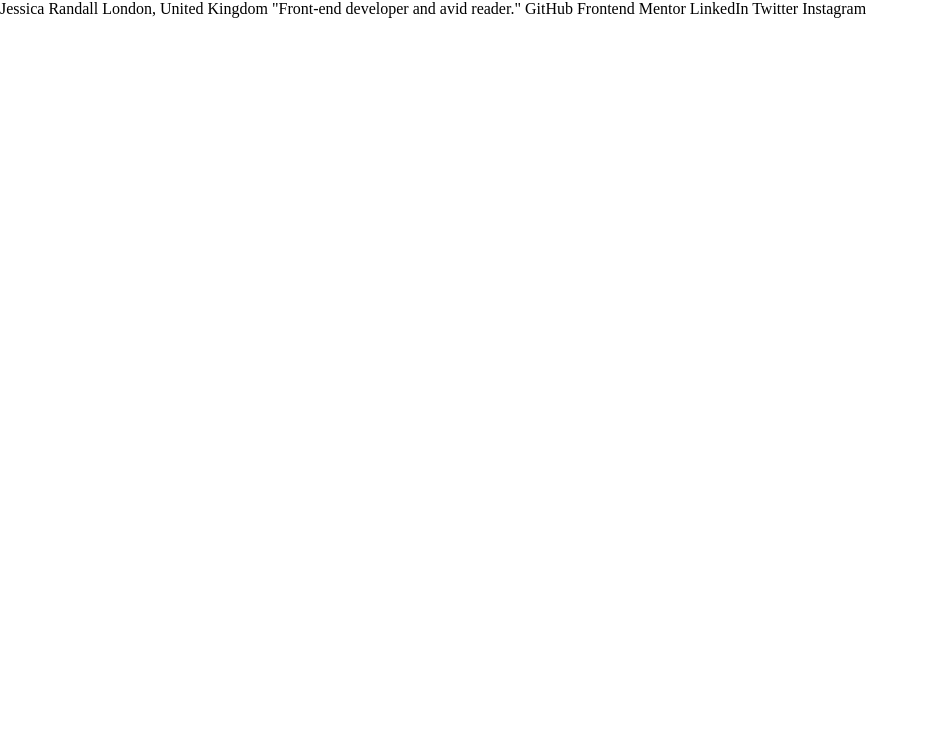
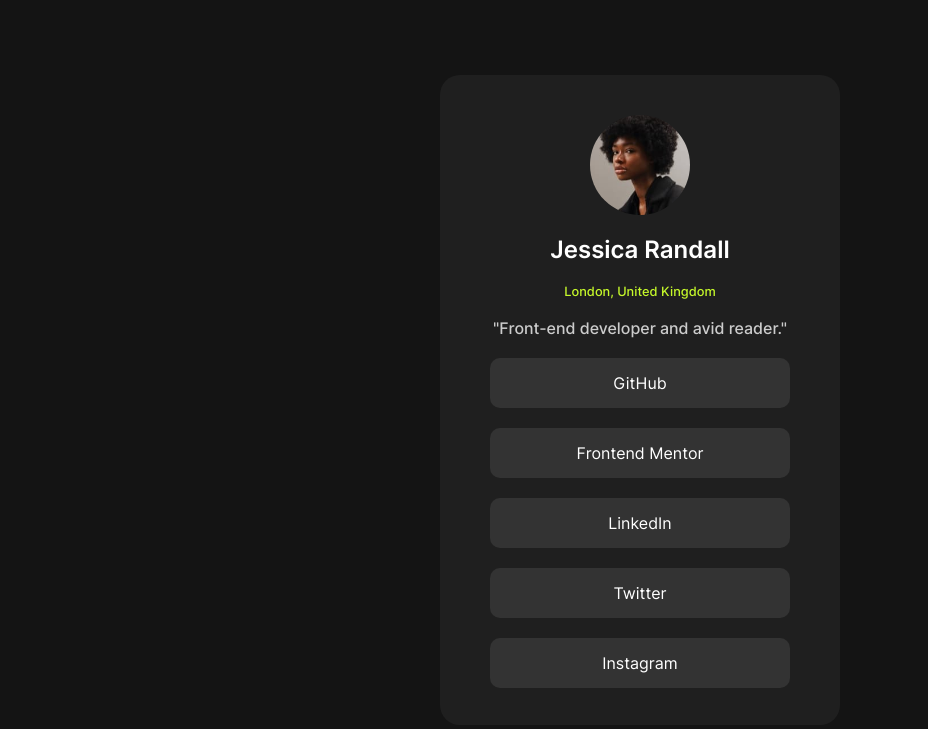
Before and after one commit to anaClarissi/social-links-pofile, a plain HTML site: page index.html in a window 1280 px wide. Shown: the whole page, without its empty margins (0-928 px from the left). Drawn offline with Linux system fonts and the light colour scheme.

Commit message:
finished project

```diff
--- a/assets/css/style.css
+++ b/assets/css/style.css
@@ -1,9 +1,17 @@
+@font-face {
+    font-family: 'Inter';
+    src: url('../fonts/Inter-VariableFont_slnt\,wght.ttf') format('truetype');
+}
+
 :root {
 
     --color-primary-01: #141414;
     --color-primary-02: hsl(0, 0%, 12%);
     --color-primary-03: hsl(0, 0%, 20%);
     --color-primary-04: hsl(75, 94%, 57%);
+    --color-primary-05: #cccccc;
+
+    --font-primary-01: 'Inter', sans-serif;
 
 }
 
@@ -11,4 +19,82 @@
     margin: 0;
     padding: 0;
     box-sizing: border-box;
+    font-family: var(--font-primary-01);
 }
+
+body {
+    width: 100vw;
+    height: 100vh;
+}
+
+main {
+    display: flex;
+    justify-content: center;
+    align-items: center;
+    width: 100%;
+    height: 100%;
+    background-color: var(--color-primary-01);
+}
+
+#social-profile {
+    display: flex;
+    flex-direction: column;
+    align-items: center;
+    gap: 20px;
+    width: 400px;
+    height: 650px;
+    background-color: var(--color-primary-02);
+    border-radius: 20px;
+    padding-top: 40px;
+}
+
+#profile-img {
+    width: 100px;
+    border-radius: 50%;
+}
+
+#name {
+    font-size: 1.5em;
+    font-weight: 600;
+    color: white;
+}
+
+#address {
+    font-size: 0.8em;
+    font-weight: 500;
+    color: var(--color-primary-04);
+}
+
+#description {
+    font-size: 0.998em;
+    font-weight: 500;
+    color: var(--color-primary-05);
+}
+
+#profile-list {
+    display: flex;
+    flex-direction: column;
+    align-items: center;
+    gap: 20px;
+    list-style: none;
+}
+
+.profile-items {
+    display: flex;
+    justify-content: center;
+    align-items: center;
+    width: 300px;
+    height: 50px;
+    border-radius: 10px;
+    background-color: var(--color-primary-03);
+}
+
+.profile-links {
+    color: white;
+    text-decoration: none;
+    transition: color .3s ease;
+}
+
+.profile-links:hover {
+    color: var(--color-primary-04);
+}
--- a/index.html
+++ b/index.html
@@ -15,15 +15,35 @@
 </head>
 <body>
 
-  Jessica Randall
-  London, United Kingdom
-  "Front-end developer and avid reader."
+  <main>
 
-  GitHub
-  Frontend Mentor
-  LinkedIn
-  Twitter
-  Instagram
+    <section id="social-profile">
+
+      <img id="profile-img" src="assets/images/avatar-jessica.jpeg" alt="Jessica">
+
+      <p id="name">Jessica Randall</p>
+
+      <p id="address">London, United Kingdom</p>
+
+      <p id="description">"Front-end developer and avid reader."</p>
+
+      <ul id="profile-list">
+
+        <li class="profile-items"><a class="profile-links" href="#">GitHub</a></li>
+
+        <li class="profile-items"><a class="profile-links" href="#">Frontend Mentor</a></li>
+
+        <li class="profile-items"><a class="profile-links" href="#">LinkedIn</a></li>
+
+        <li class="profile-items"><a class="profile-links" href="#">Twitter</a></li>
+
+        <li class="profile-items"><a class="profile-links" href="#">Instagram</a></li>
+
+      </ul>
+
+    </section>
+
+  </main>
 
 </body>
 </html>
```
